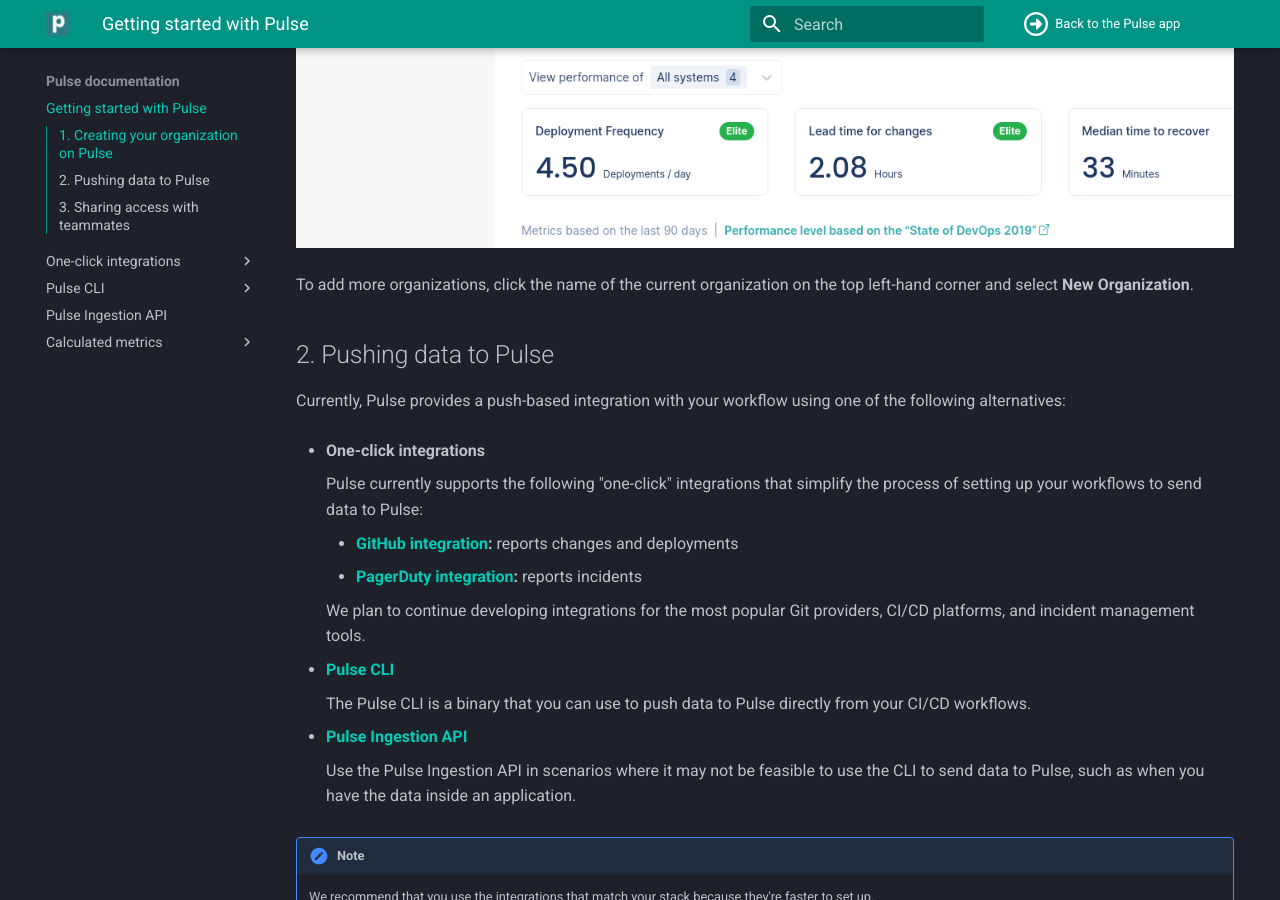
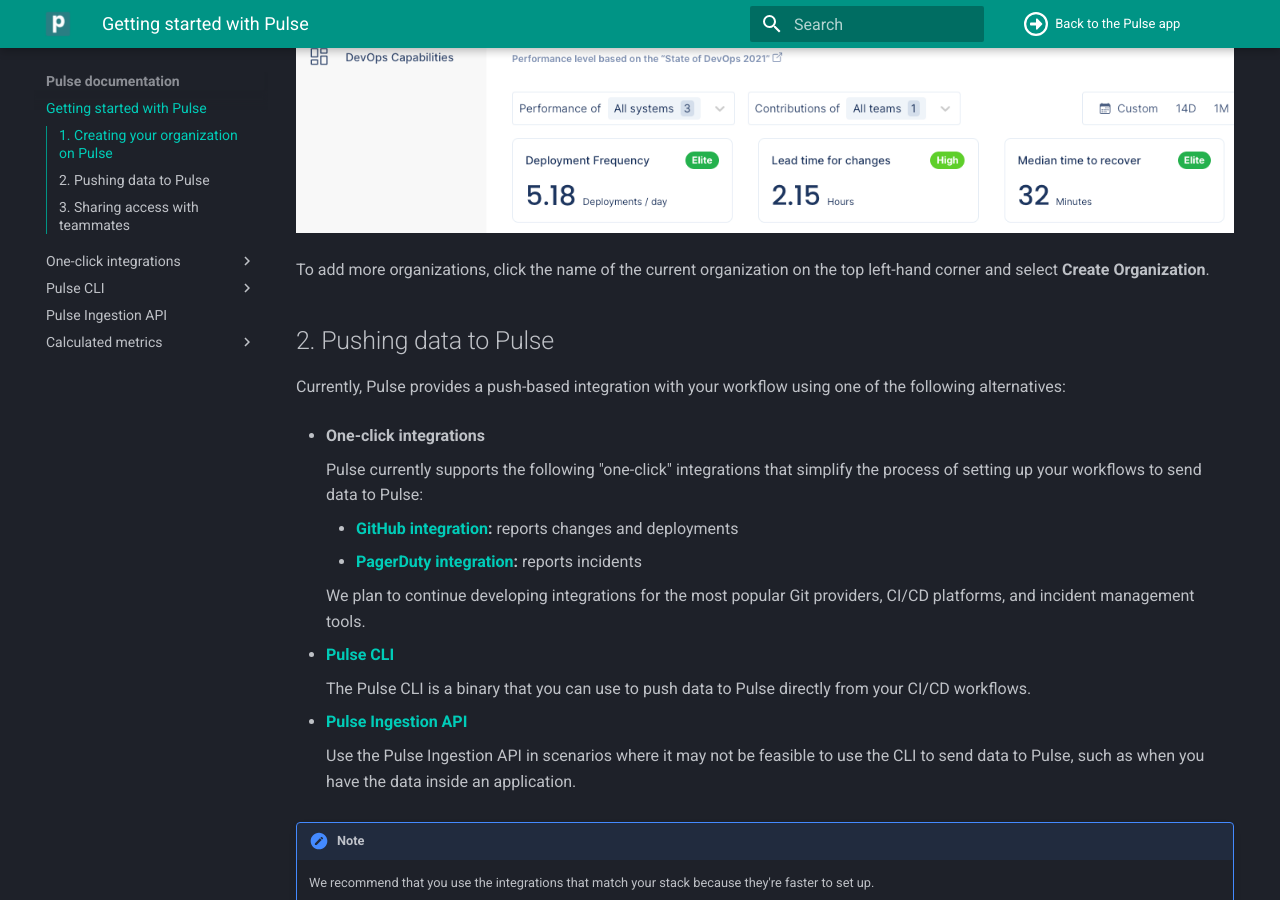
Before and after one commit to codacy/pulse-user-docs, an MkDocs documentation site: the page built from docs/index.md, in a window 1280 px wide and 900 px high, scrolled down 937 px. Built offline with MkDocs 1.6.1 and Material for MkDocs 9.7.7, drawn with Linux system fonts in a browser that asks for light colours.

Commit message:
clean: Update 'Create Organization' copy (#83)

```diff
--- a/docs/index.md
+++ b/docs/index.md
@@ -26,7 +26,7 @@
 
 ![Adding a new organization on Pulse](images/organization-add.png)
 
-To add more organizations, click the name of the current organization on the top left-hand corner and select **New Organization**.
+To add more organizations, click the name of the current organization on the top left-hand corner and select **Create Organization**.
 
 ## 2. Pushing data to Pulse
 
```
Also changed, not shown: docs/images/organization-add.png.
